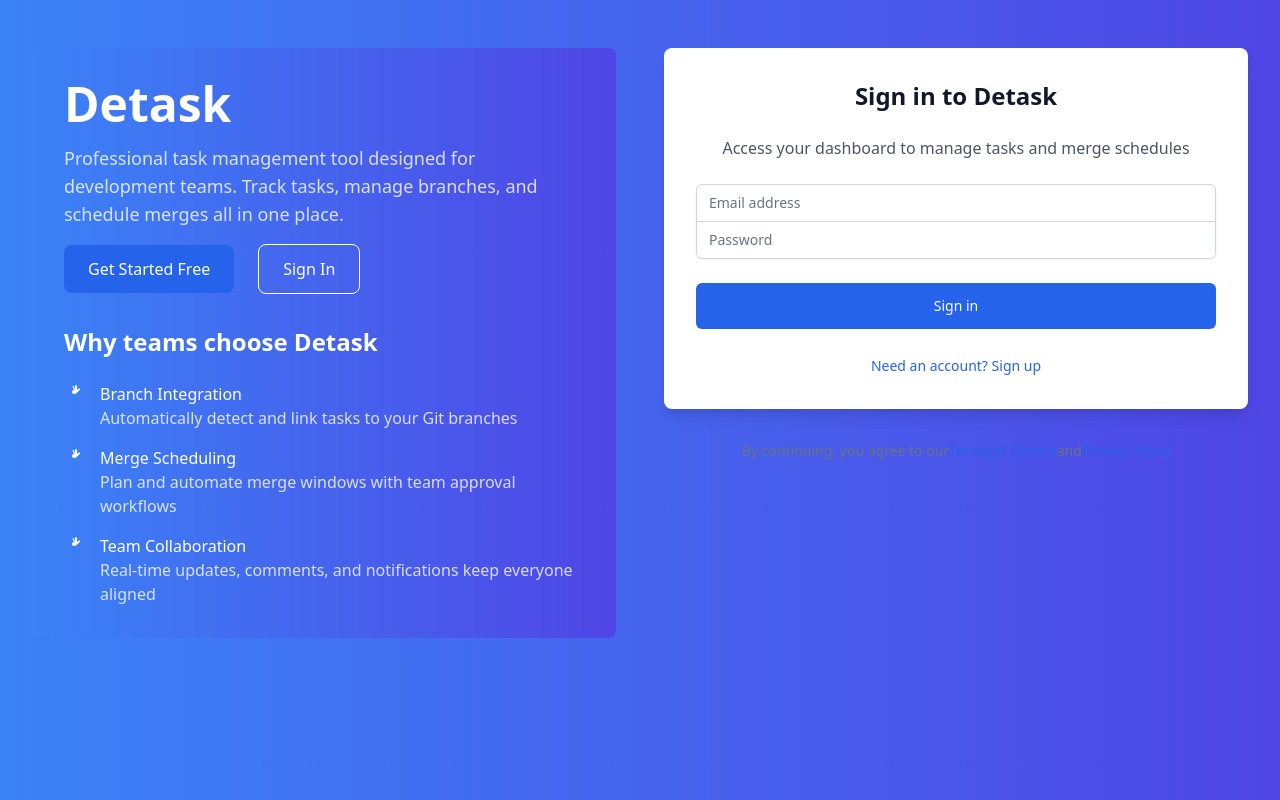
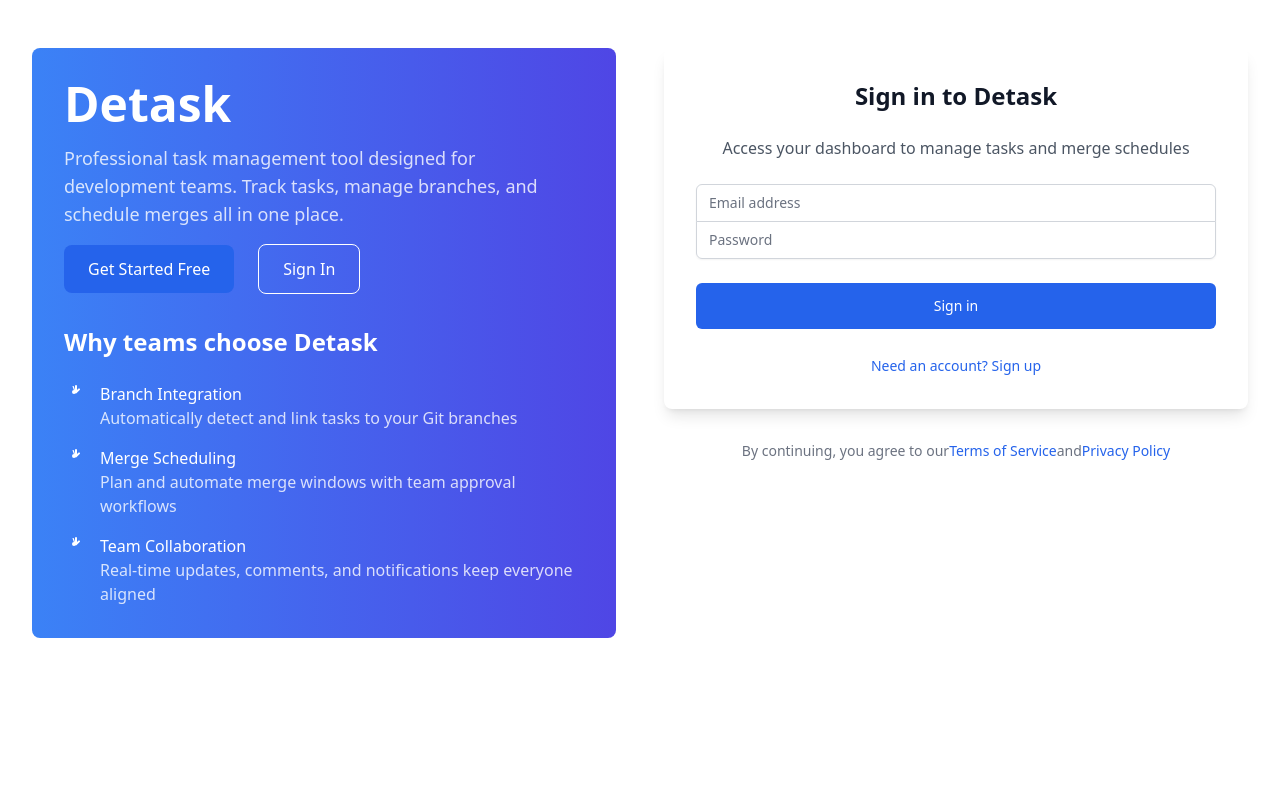
Before and after one commit to ghostm0nk/detask, a React (Vite) app: page / in a window 1280 px wide. Built offline with nearby package versions, Linux system fonts and the light colour scheme; no server answers.

Commit message:
Update src/components/Auth.jsx

```diff
--- a/src/components/Auth.jsx
+++ b/src/components/Auth.jsx
@@ -28,7 +28,7 @@ export default function Auth() {
   }
 
   return (
-    <div className="min-h-screen bg-gradient-to-r from-blue-500 to-indigo-600">
+    <div className="min-h-screen bg-white">
       <div className="max-w-7xl mx-auto px-4 sm:px-6 lg:px-8 py-12">
         <div className="grid grid-cols-1 lg:grid-cols-2 gap-12 items-start">
           {/* Left column: Hero content */}
```
